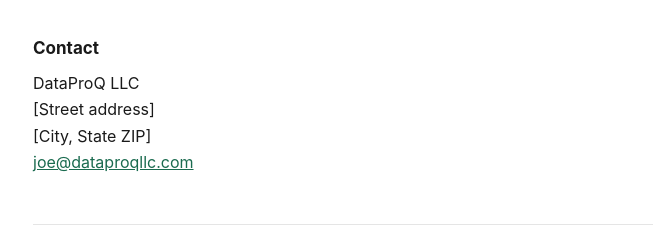
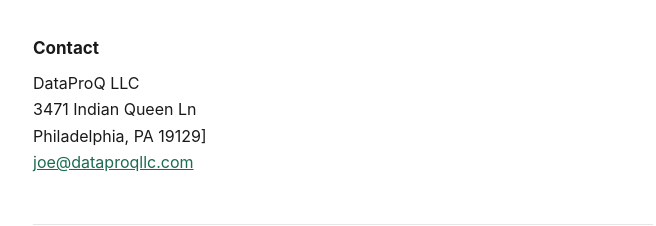
Before and after one commit to DataProQLLC/dpq_site, a plain HTML site: page index.html in a window 1280 px wide. Shown: the part 816-1042 px from the top of the page, without its empty margins (297-953 px from the left). Drawn offline with Linux system fonts and the light colour scheme.

Commit message:
add address

```diff
--- a/index.html
+++ b/index.html
@@ -67,8 +67,8 @@
   <address>
     DataProQ LLC<br>
     <!-- Replace with your registered business address -->
-    [Street address]<br>
-    [City, State ZIP]<br>
+    3471 Indian Queen Ln<br>
+    Philadelphia, PA 19129]<br>
     <a href="mailto:joe@dataproqllc.com">joe@dataproqllc.com</a>
   </address>
 
```
Also changed, not shown: sms-opt-in.html (+2 -2 lines).
